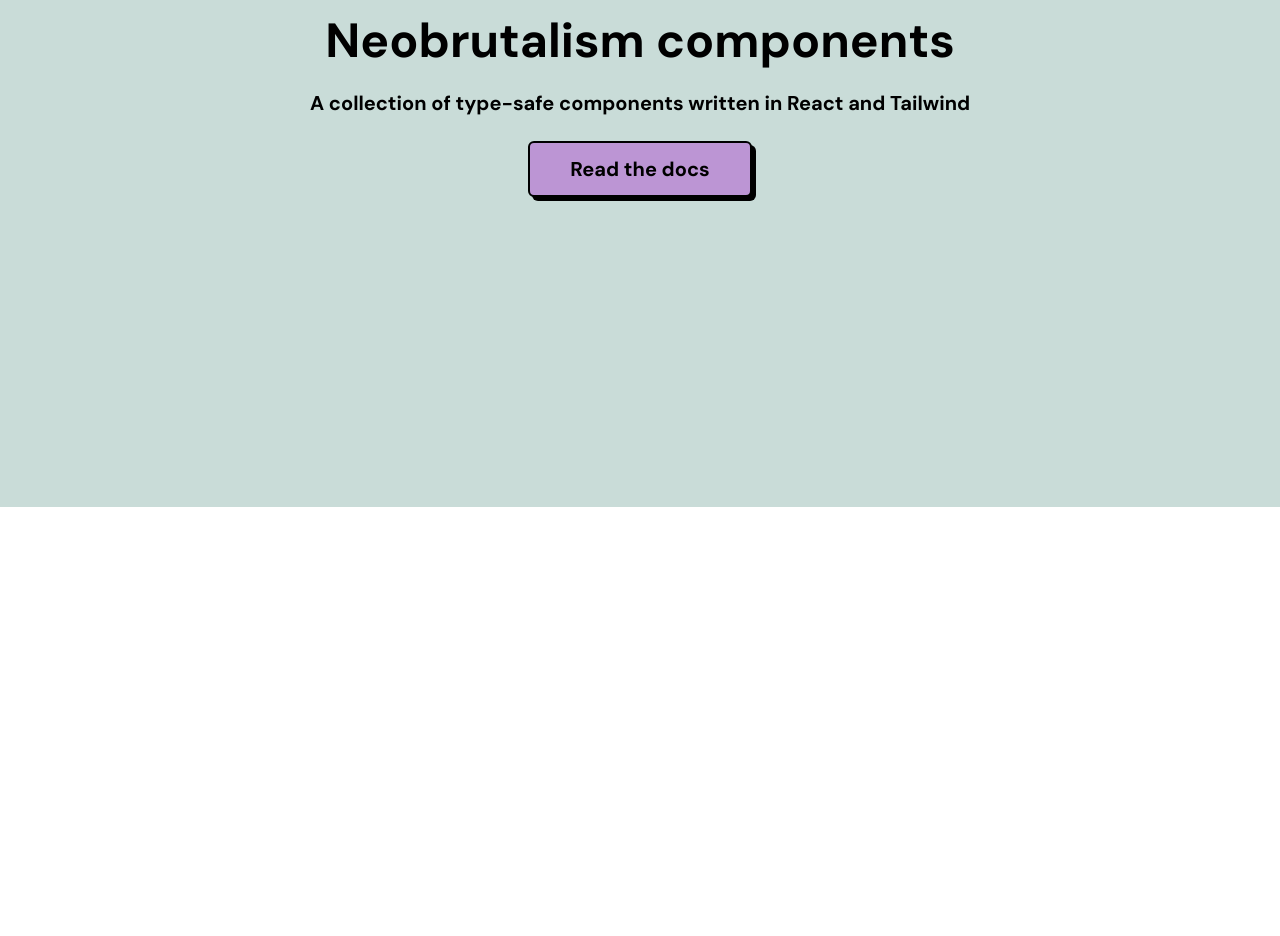
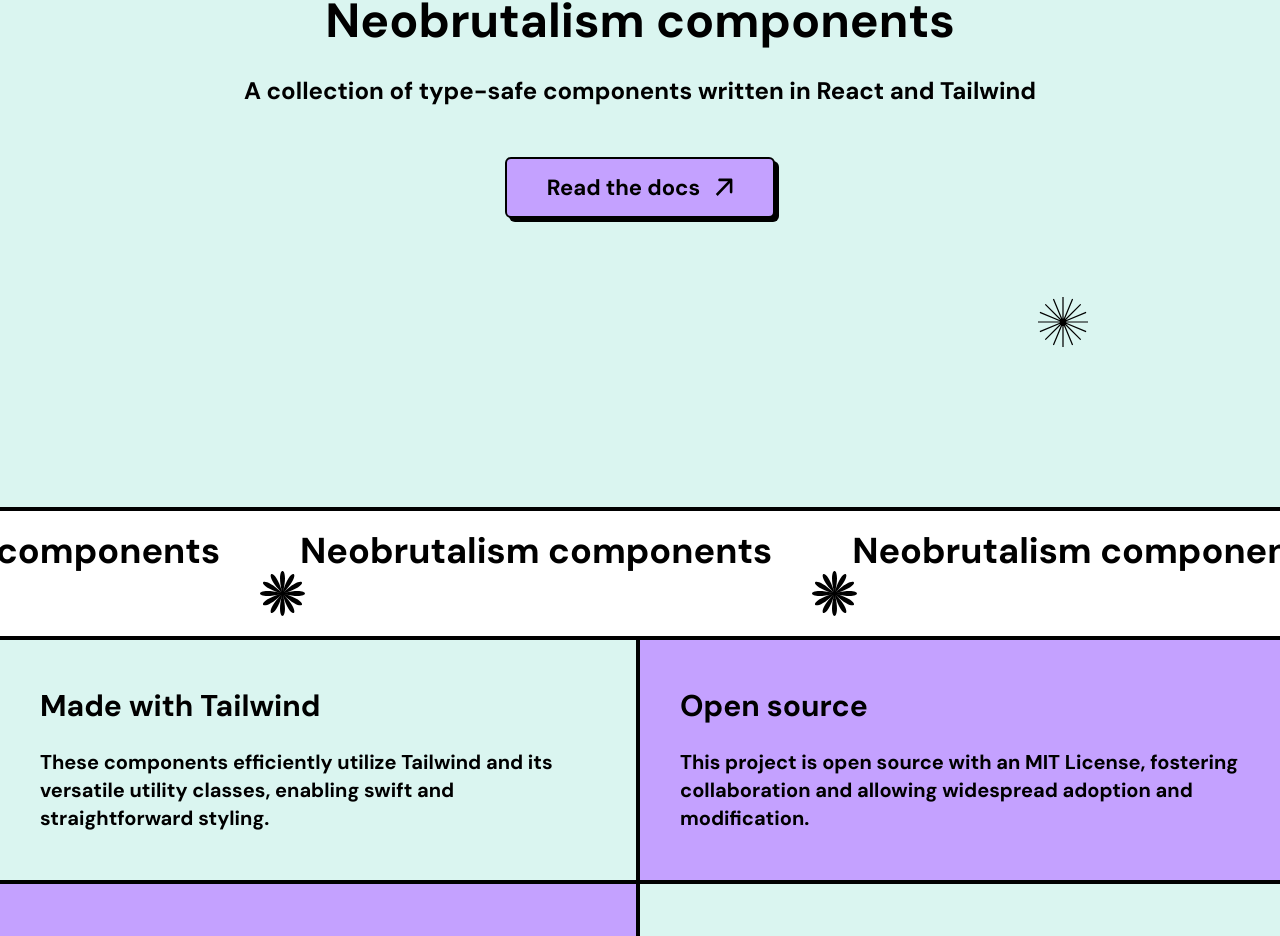
Before and after one commit to ekmas/neobrutalism-components, a Next.js app: page / in a window 1280 px wide. Shown: the part 293-1229 px from the top of the page. Before the commit the page ends 800 px from the top, so only its background shows below. Built offline with nearby package versions, Linux system fonts and the light colour scheme.

Commit message:
updated landing page

```diff
--- a/src/app/page.tsx
+++ b/src/app/page.tsx
@@ -1,22 +1,161 @@
 import Link from 'next/link'
+import arrow from '../../public/svgs/arrow.svg'
+import marqueestar from '../../public/svgs/marqueestar.svg'
+import herostar1 from '../../public/svgs/herostar1.svg'
+import herostar2 from '../../public/svgs/herostar2.svg'
+import herogrid from '../../public/svgs/herogrid.svg'
+import Marquee from 'react-fast-marquee'
 
 export default function Home() {
   return (
-    <main className="flex min-h-[100svh] flex-col items-center justify-center bg-[#c9dcd8] px-5 py-20 text-center font-bold">
-      <h1 className="text-5xl m800:text-3xl m400:text-xl">
+    <div>
+      <main className="relative flex min-h-[100svh] flex-col items-center justify-center bg-bg px-5 py-[150px] text-center font-bold">
+        <h1 className="text-5xl m1000:text-4xl m800:text-3xl m500:text-2xl m400:text-xl">
           Neobrutalism components
         </h1>
 
-      <p className="my-6 text-xl m800:text-lg m400:text-base">
+        <p className="mb-[50px] mt-[30px] text-2xl m800:text-lg m400:text-base">
           A collection of type-safe components written in React and Tailwind
         </p>
 
         <Link
-        className="rounded-md border-2 border-black bg-[#bc95d4] px-10 py-3 text-xl shadow-[4px_4px_0px_0px_rgba(0,0,0,1)] transition-all hover:translate-x-[3px] hover:translate-y-[3px] hover:shadow-none m800:px-8 m800:py-2.5 m800:text-lg m400:px-6 m400:py-2 m400:text-base"
+          className="flex items-center rounded-md border-2 border-black bg-main px-10 py-3 text-[22px] shadow-[4px_4px_0px_0px_rgba(0,0,0,1)] transition-all hover:translate-x-[3px] hover:translate-y-[3px] hover:shadow-none m800:px-8 m800:py-2.5 m800:text-lg m400:px-6 m400:py-2 m400:text-base"
           href={'/docs'}
         >
           Read the docs
+          <img
+            className="ml-[15px] w-[18px] m400:ml-4 m400:w-[15px]"
+            src={arrow.src}
+            alt="arrow"
+          />
         </Link>
+        <img
+          className="absolute left-[20%] top-[25%] w-[80px] m1500:left-[15%] m1500:top-[20%] m1500:w-[50px] m1100:hidden"
+          src={herostar1.src}
+          alt="hero star 1"
+        />
+        <img
+          className="absolute bottom-[25%] right-[20%] w-[80px] m1500:bottom-[20%] m1500:right-[15%] m1500:w-[50px] m1100:hidden"
+          src={herostar2.src}
+          alt="hero star 2"
+        />
       </main>
+      <div>
+        <Marquee
+          className="border-t-4 border-black bg-white py-5 font-bold"
+          direction="left"
+        >
+          {Array(15)
+            .fill('xd')
+            .map((item: any) => {
+              return (
+                <>
+                  <span className="text-bold mx-10 text-4xl m750:text-2xl m500:text-xl">
+                    Neobrutalism components
+                  </span>
+                  <img
+                    className="w-[45px] m500:w-[35px]"
+                    src={marqueestar.src}
+                    alt="marquee star"
+                  />
+                </>
+              )
+            })}
+        </Marquee>
+        <div className="grid grid-cols-2 border-b-4 border-t-4 border-black m700:grid-cols-1">
+          <section className="border-b-4 border-r-4 border-black bg-bg p-14 py-16 font-bold m1300:p-10 m1300:py-12 m800:p-6 m800:py-8 m700:border-r-0 m700:bg-main">
+            <h2 className="mb-6 text-4xl m1300:text-3xl m700:text-2xl m500:text-xl">
+              Made with Tailwind
+            </h2>
+
+            <p className="text-2xl m1300:text-xl m800:text-lg m500:text-base">
+              These components efficiently utilize Tailwind and its versatile
+              utility classes, enabling swift and straightforward styling.
+            </p>
+          </section>
+          <section className="border-b-4 border-black bg-main p-14 py-16 font-bold m1300:p-10 m1300:py-12 m800:p-6 m800:py-8 m700:bg-bg">
+            <h2 className="mb-6 text-4xl m1300:text-3xl m700:text-2xl m500:text-xl">
+              Open source
+            </h2>
+
+            <p className="text-2xl m1300:text-xl m800:text-lg m500:text-base">
+              This project is open source with an MIT License, fostering
+              collaboration and allowing widespread adoption and modification.
+            </p>
+          </section>
+          <section className="border-r-4 border-black bg-main p-14 py-16 font-bold m1300:p-10 m1300:py-12 m800:p-6 m800:py-8 m700:border-b-4 m700:border-r-0">
+            <h2 className="mb-6 text-4xl m1300:text-3xl m700:text-2xl m500:text-xl">
+              Easy to use
+            </h2>
+
+            <p className="text-2xl m1300:text-xl m800:text-lg m500:text-base">
+              Just go to any component, click copy and you&apos;re good to go.
+            </p>
+          </section>
+          <section className="bg-bg p-14 py-16 font-bold m1300:p-10 m1300:py-12 m800:p-6 m800:py-8">
+            <h2 className="mb-6 text-4xl m1300:text-3xl m700:text-2xl m500:text-xl">
+              Customizable
+            </h2>
+
+            <p className="text-2xl m1300:text-xl m800:text-lg m500:text-base">
+              As you don&apos;t have to install anything, you can easily
+              customize these components to suit your needs.
+            </p>
+          </section>
+        </div>
+        <Marquee
+          className="border-b-4 border-black bg-white py-5 font-bold"
+          direction="right"
+        >
+          {Array(15)
+            .fill('xd')
+            .map((item: any) => {
+              return (
+                <>
+                  <span className="text-bold mx-10 text-4xl m750:text-2xl m500:text-xl">
+                    Neobrutalism components
+                  </span>
+                  <img
+                    className="w-[45px] m500:w-[35px]"
+                    src={marqueestar.src}
+                    alt="marquee star"
+                  />
+                </>
+              )
+            })}
+        </Marquee>
+        <section
+          className="flex flex-col items-center justify-center bg-main bg-cover bg-center bg-no-repeat px-5 py-[200px] font-bold m1000:py-[150px] m500:py-[120px]"
+          style={{ backgroundImage: `url(${herogrid.src})` }}
+        >
+          <h2 className="text-center text-5xl m1000:text-3xl m500:text-2xl m400:text-xl">
+            Start making neobrutalism layouts today.
+          </h2>
+
+          <Link
+            className="mt-[50px] flex items-center rounded-md border-2 border-black bg-white px-10 py-3 text-[22px] shadow-[4px_4px_0px_0px_rgba(0,0,0,1)] transition-all hover:translate-x-[3px] hover:translate-y-[3px] hover:shadow-none m800:px-8 m800:py-2.5 m800:text-lg m400:px-6 m400:py-2 m400:text-base"
+            href={'/docs'}
+          >
+            Read the docs
+            <img
+              className="ml-[15px] w-[18px] m400:ml-4 m400:w-[15px]"
+              src={arrow.src}
+              alt="arrow"
+            />
+          </Link>
+        </section>
+      </div>
+      <footer className="z-30 border-t-4 border-black bg-white px-5 py-5 text-center font-bold m500:text-sm">
+        Released under MIT License. The source code is available on{' '}
+        <a
+          target="_blank"
+          href="https://github.com/ekmas/neobrutalism-components"
+          className="underline"
+        >
+          Github
+        </a>
+        .
+      </footer>
+    </div>
   )
 }
```
Lines whose indentation alone changed are shown as unchanged.
